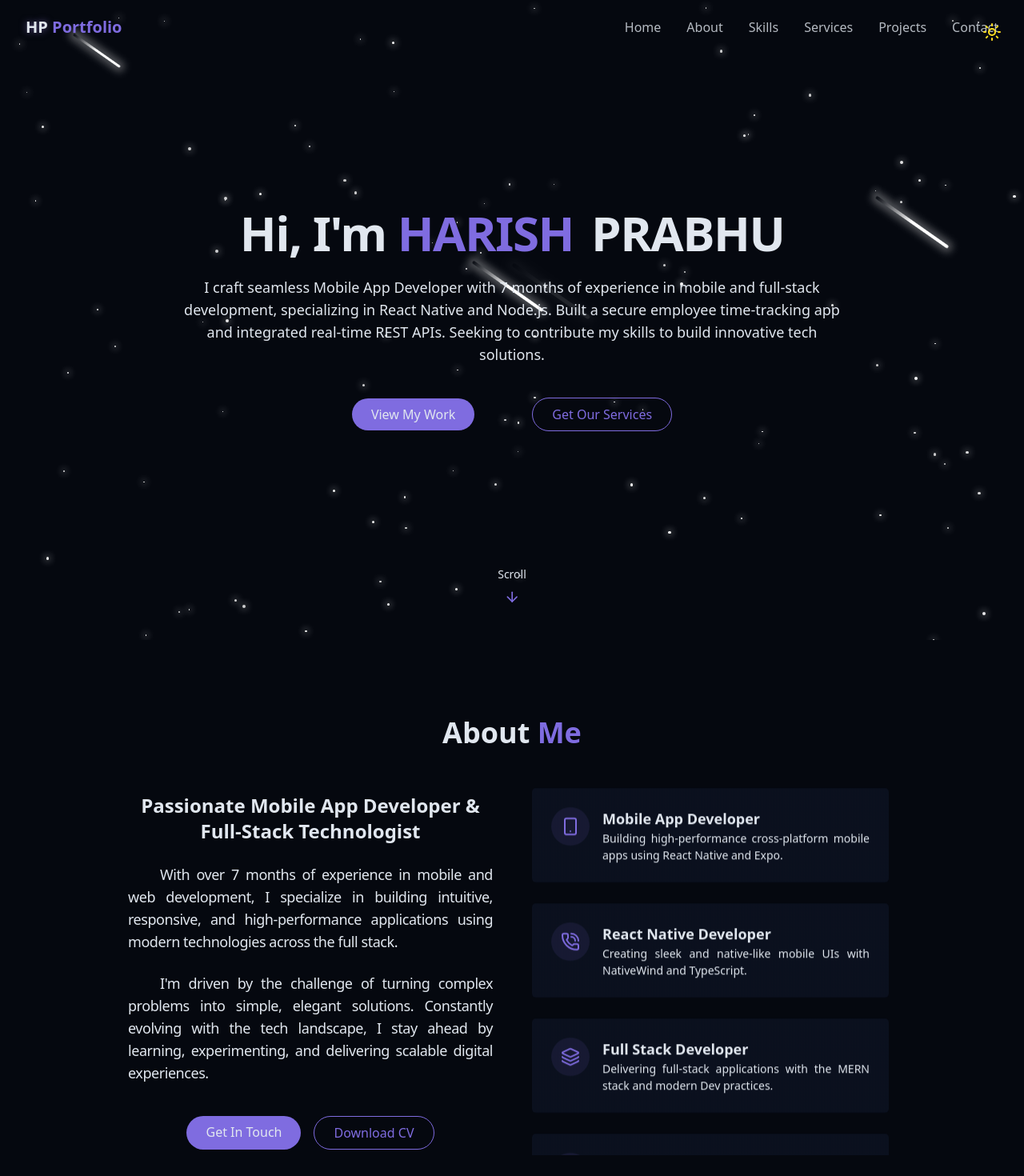
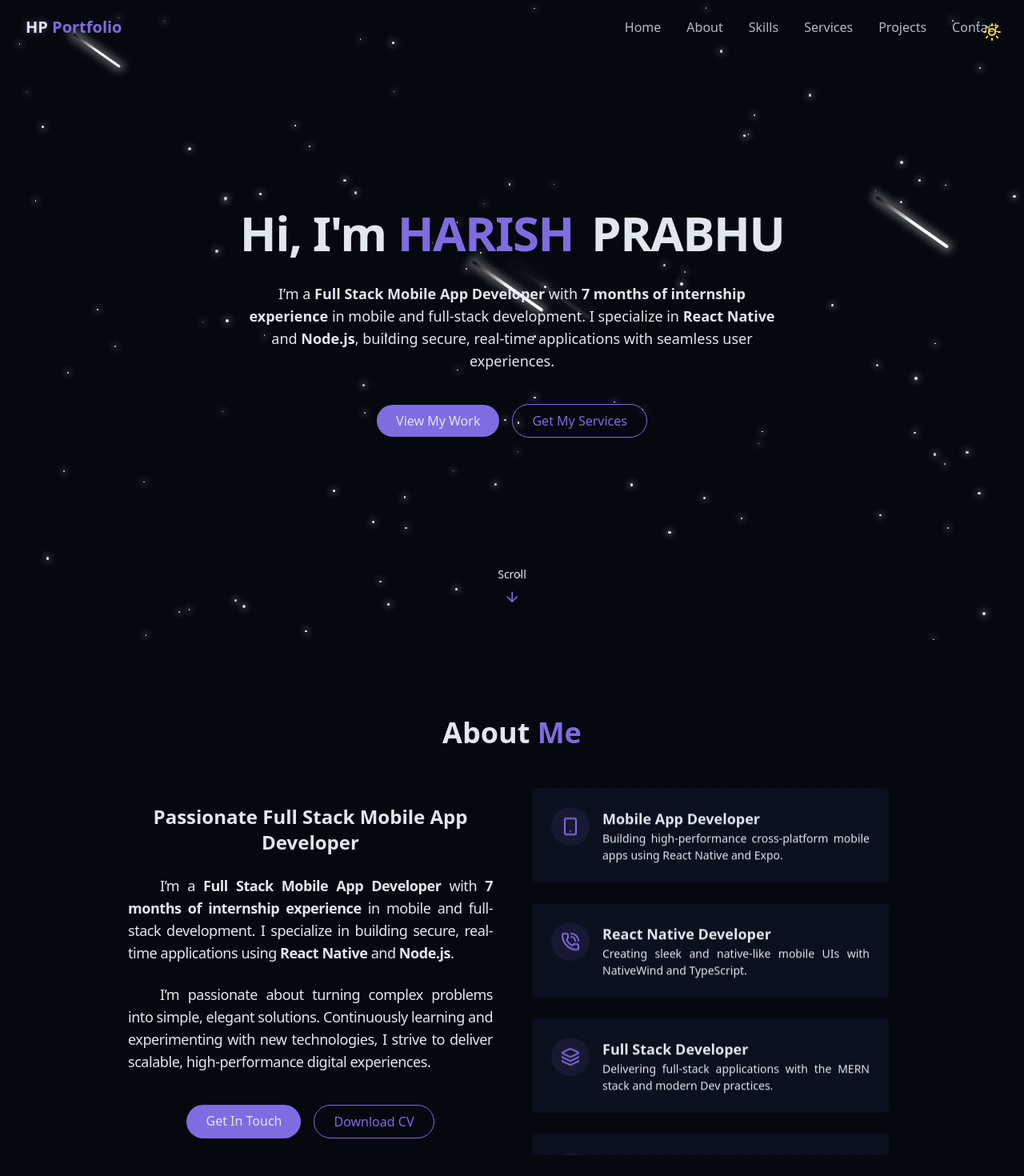
Before and after one commit to Harish-Prabhu-Developer/Harish-Prabhu-Cv, a React (Vite) app: page / in a window 1280 px wide. Shown: the top 1470 px of the page at 80% size. Built offline with nearby package versions, Linux system fonts and the light colour scheme.

Commit message:
Updated Resume and Resume Content on Portfolio. Last Updated on 15-09-2025

```diff
--- a/src/components/AboutSection.jsx
+++ b/src/components/AboutSection.jsx
@@ -71,20 +71,20 @@ export const AboutSection = () => {
           {/* Left Content */}
           <div className="space-y-6">
             <h3 className="text-2xl font-semibold animate-fade-in">
-              Passionate Mobile App Developer & Full-Stack Technologist
+              Passionate Full Stack Mobile App Developer
             </h3>
 
             <p className="text-justify indent-10 md:text-lg tracking-tight text-muted-foreground animate-fade-in-delay-1">
-              With over 7 months of experience in mobile and web development, I
-              specialize in building intuitive, responsive, and high-performance
-              applications using modern technologies across the full stack.
+              I’m a <strong>Full Stack Mobile App Developer</strong> with
+              <strong> 7 months of internship experience</strong> in mobile and full-stack development.
+              I specialize in building secure, real-time applications using
+              <strong> React Native</strong> and <strong> Node.js</strong>.
             </p>
 
             <p className="text-justify indent-10 md:text-lg tracking-tight text-muted-foreground animate-fade-in-delay-2">
-              I'm driven by the challenge of turning complex problems into
-              simple, elegant solutions. Constantly evolving with the tech
-              landscape, I stay ahead by learning, experimenting, and delivering
-              scalable digital experiences.
+              I’m passionate about turning complex problems into simple, elegant solutions.
+              Continuously learning and experimenting with new technologies,
+              I strive to deliver scalable, high-performance digital experiences.
             </p>
 
             <div className="flex flex-col sm:flex-row gap-4 pt-4 justify-center animate-fade-in-delay-3">
--- a/src/components/HeroSection.jsx
+++ b/src/components/HeroSection.jsx
@@ -8,38 +8,45 @@ export const HeroSection = () => {
     >
       <div className="container max-w-4xl mx-auto text-center z-10">
         <div className="space-y-6">
-          <h1 className="text-4xl md:text-6xl font-bold tracking-tight">
-            <span className="opacity-0 animate-fade-in"> Hi, I'm </span>
+          {/* Heading */}
+          <h1 className="text-4xl md:text-6xl font-bold tracking-tight leading-tight">
+            <span className="opacity-0 animate-fade-in">Hi, I'm</span>
             <span className="text-primary opacity-0 animate-fade-in-delay-1">
-              {" "}
-              HARISH
+              {" "}HARISH
             </span>
             <span className="text-gradient ml-2 opacity-0 animate-fade-in-delay-2">
-              {" "}
-              PRABHU
+              {" "}PRABHU
             </span>
           </h1>
 
-          <p className="text-md md:text-lg text-justify md:text-center inline-grid text-muted-foreground max-2-2xl mx-auto opacity-0 animate-fade-in-delay-3">
-            I craft seamless Mobile App Developer with 7 months of experience in mobile and full-stack development, specializing in React Native and Node.js. Built a secure employee time-tracking app and integrated real-time REST APIs. Seeking to contribute my skills to build innovative tech solutions.
-          </p>
+        {/* Subtitle */}
+        <p className="text-md md:text-lg text-center text-muted-foreground max-w-2xl mx-auto opacity-0 animate-fade-in-delay-3">
+          I’m a <strong>Full Stack Mobile App Developer</strong> with <strong>7 months of internship experience</strong>
+          {' '}in mobile and full-stack development. I specialize in <strong>React Native</strong> and
+          <strong> Node.js</strong>, building secure, real-time applications with seamless user experiences.
+        </p>
 
-          <div className="pt-4 opacity-0 flex flex-col md:flex-row items-center justify-center gap-6 md:gap-18 animate-fade-in-delay-4">
+
+          {/* Buttons */}
+          <div className="pt-4 opacity-0 flex flex-col md:flex-row items-center justify-center gap-4 animate-fade-in-delay-4">
             <a href="#projects" className="cosmic-button">
               View My Work
             </a>
-            <a href="#services"
-               className="px-6 py-2 rounded-full border border-primary text-primary hover:bg-primary/10 transition-colors duration-300 animate-fade-in-delay-4">
-                Get Our Services
-               </a>
+            <a
+              href="#services"
+              className="px-6 py-2 rounded-full border border-primary text-primary hover:bg-primary/10 transition-colors duration-300 animate-fade-in-delay-4"
+            >
+              Get My Services
+            </a>
           </div>
         </div>
       </div>
 
-      <div className="absolute bottom-8 left-1/2 transform -translate-x-1/2 flex flex-col items-center animate-bounce">
+      {/* Scroll Indicator */}
+      <div className="absolute bottom-8 left-1/2 -translate-x-1/2 flex flex-col items-center animate-bounce">
         <a href="#about" className="flex flex-col items-center">
-          <span className="text-sm text-muted-foreground mb-2"> Scroll </span>
-        <ArrowDown className="h-5 w-5 text-primary" />
+          <span className="text-sm text-muted-foreground mb-2">Scroll</span>
+          <ArrowDown className="h-5 w-5 text-primary" />
         </a>
       </div>
     </section>
```
Also changed, not shown: 1 other file (tests, documents, lock files or other folders).
